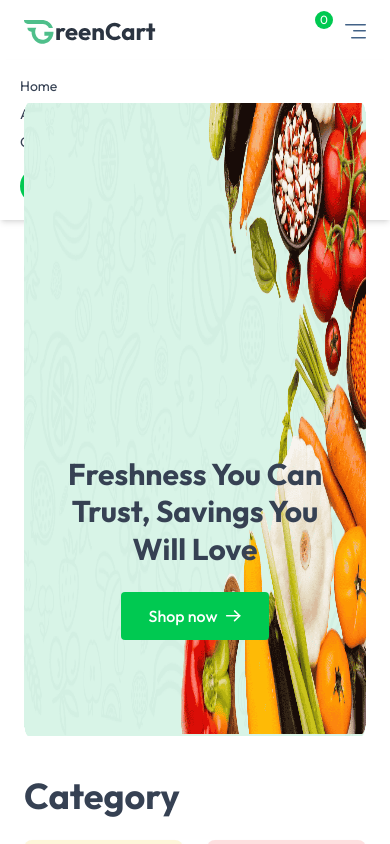
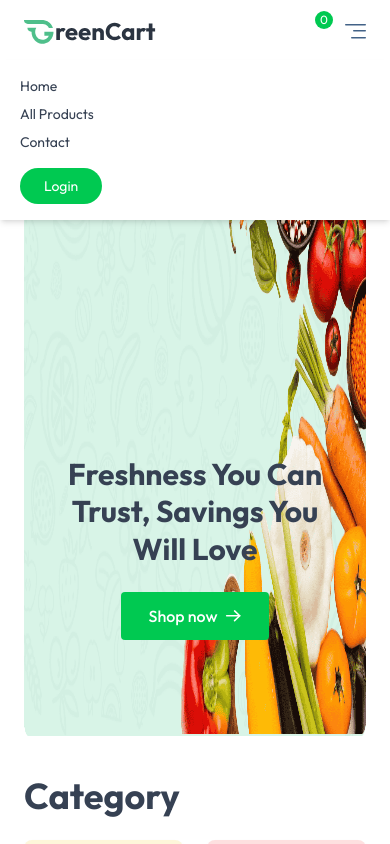
Before and after one commit to yogesh357/Grocery-Store, a React (Vite) app in the folder client/: page / in a window 390 px wide. Both pictures are taken after a click on the button "Menu". Shown: the top 844 px of the page. Built offline with nearby package versions, Linux system fonts and the light colour scheme; no server answers; some icons are missing.

Commit message:
fix:Navbar

```diff
--- a/client/src/components/MainBanner.jsx
+++ b/client/src/components/MainBanner.jsx
@@ -6,7 +6,7 @@
 function MainBanner() {
     return (
 
-        <div className=' relative'>
+        <div className=' relative z-0'>
 
             <img
                 className='w-full hidden md:block'
--- a/client/src/components/NavBar.jsx
+++ b/client/src/components/NavBar.jsx
@@ -102,11 +102,11 @@
             </div>
 
             {open && (
-                <div className={`${open ? 'flex' : 'hidden'} absolute top-[60px] left-0 w-full  bg-white shadow-md py-4 flex-col items-start gap-2 px-5 text-sm md:hidden`}>
+                <div className={`${open ? 'flex' : 'hidden'} absolute top-[60px] left-0 w-full z-50 bg-white shadow-md py-4 flex-col items-start gap-2 px-5 text-sm md:hidden`}>
                     <Link to='/' onClick={() => setOpen(false)}  >  Home</Link>
                     <Link to='/products' onClick={() => setOpen(false)}>   All Products</Link>
                     {user &&
-                        <Link to='/products' onClick={() => setOpen(false)}> My Orders</Link>
+                        <Link to='/my-orders' onClick={() => setOpen(false)}> My Orders</Link>
                     }
                     <Link to='/contact' onClick={() => setOpen(false)}>   Contact</Link >
 
```
